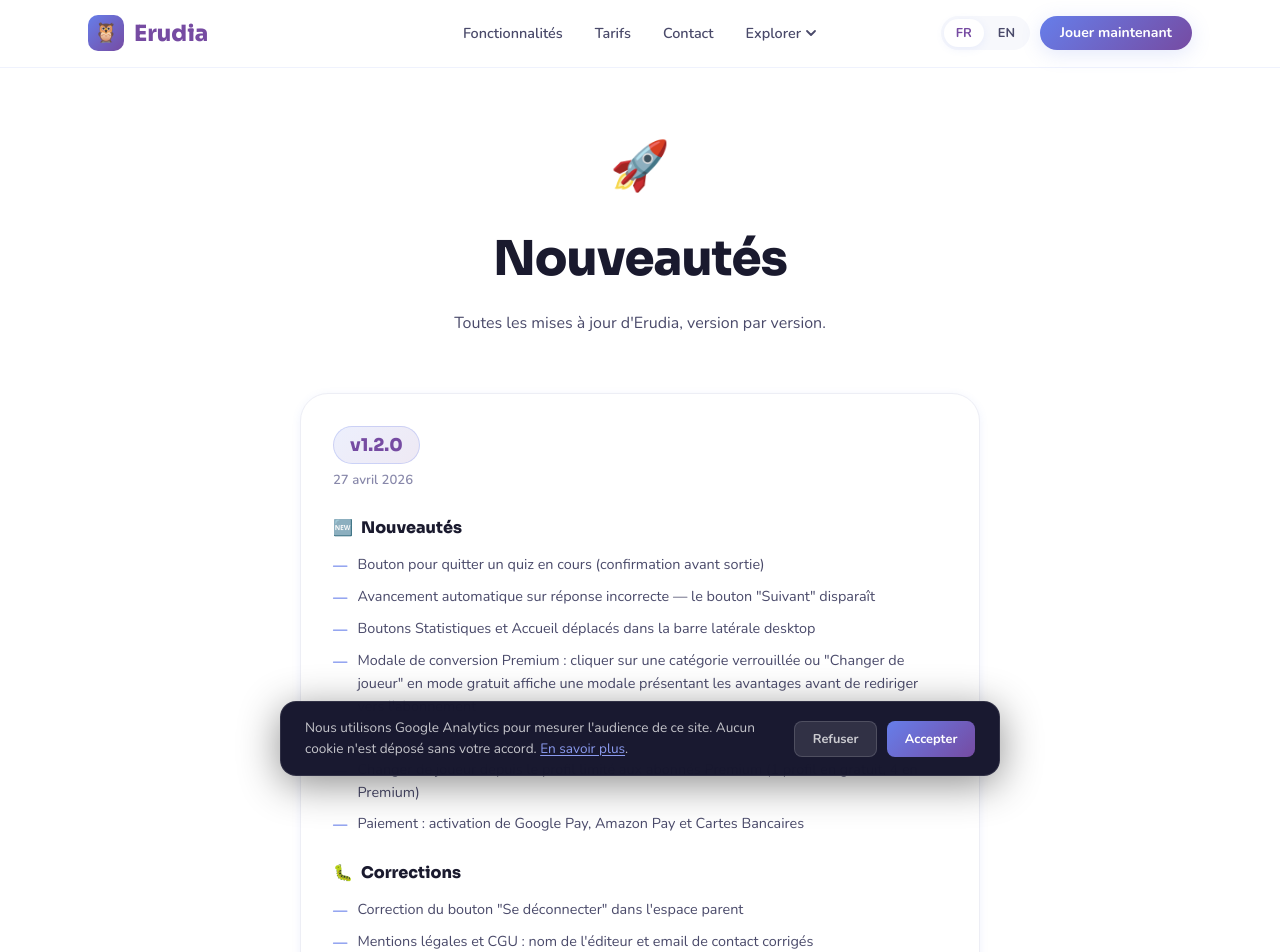
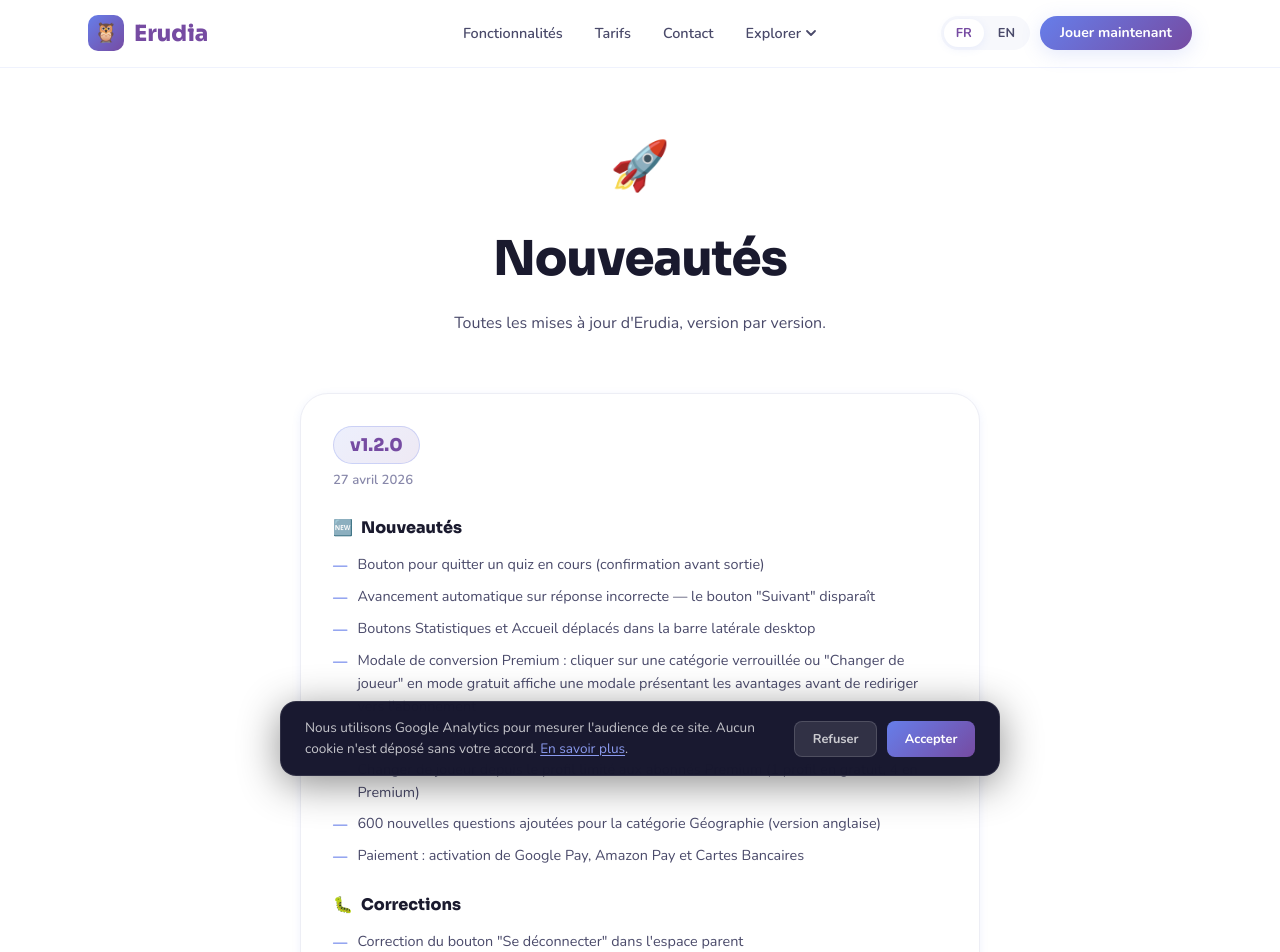
Before and after one commit to CallensJ/Erudia-landing, a Vue app: page /fr/changelog in a window 1280 px wide. Shown: the top 952 px of the page. Built offline with nearby package versions, Linux system fonts and the light colour scheme.

Commit message:
update changelog

```diff
--- a/src/views/ChangelogView.vue
+++ b/src/views/ChangelogView.vue
@@ -79,6 +79,9 @@ useBreadcrumbJsonLd({
 
               <li v-if="locale === 'fr'">Changer de joueur depuis le profil limité aux abonnés Premium (1 profil en gratuit, 4 en Premium)</li>
               <li v-else>Switching players from the profile screen is now limited to Premium subscribers (1 profile free, 4 with Premium)</li>
+
+              <li v-if="locale === 'fr'">600 nouvelles questions ajoutées pour la catégorie Géographie (version anglaise)</li>
+              <li v-else>600 new questions added for the Geography category (English version)</li>
 
               <li v-if="locale === 'fr'">Paiement : activation de Google Pay, Amazon Pay et Cartes Bancaires</li>
               <li v-else>Payment: Google Pay, Amazon Pay and Cartes Bancaires enabled</li>
```
